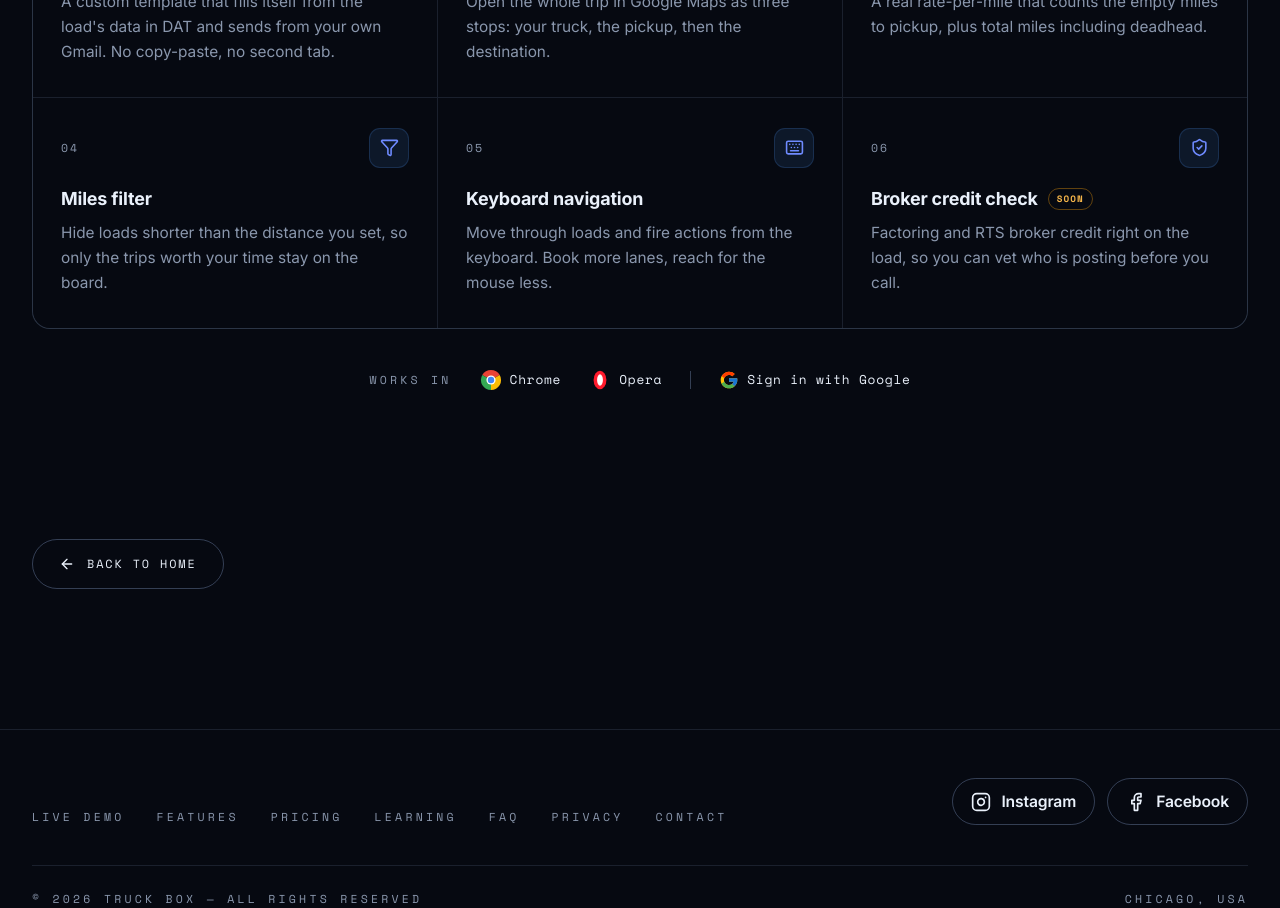
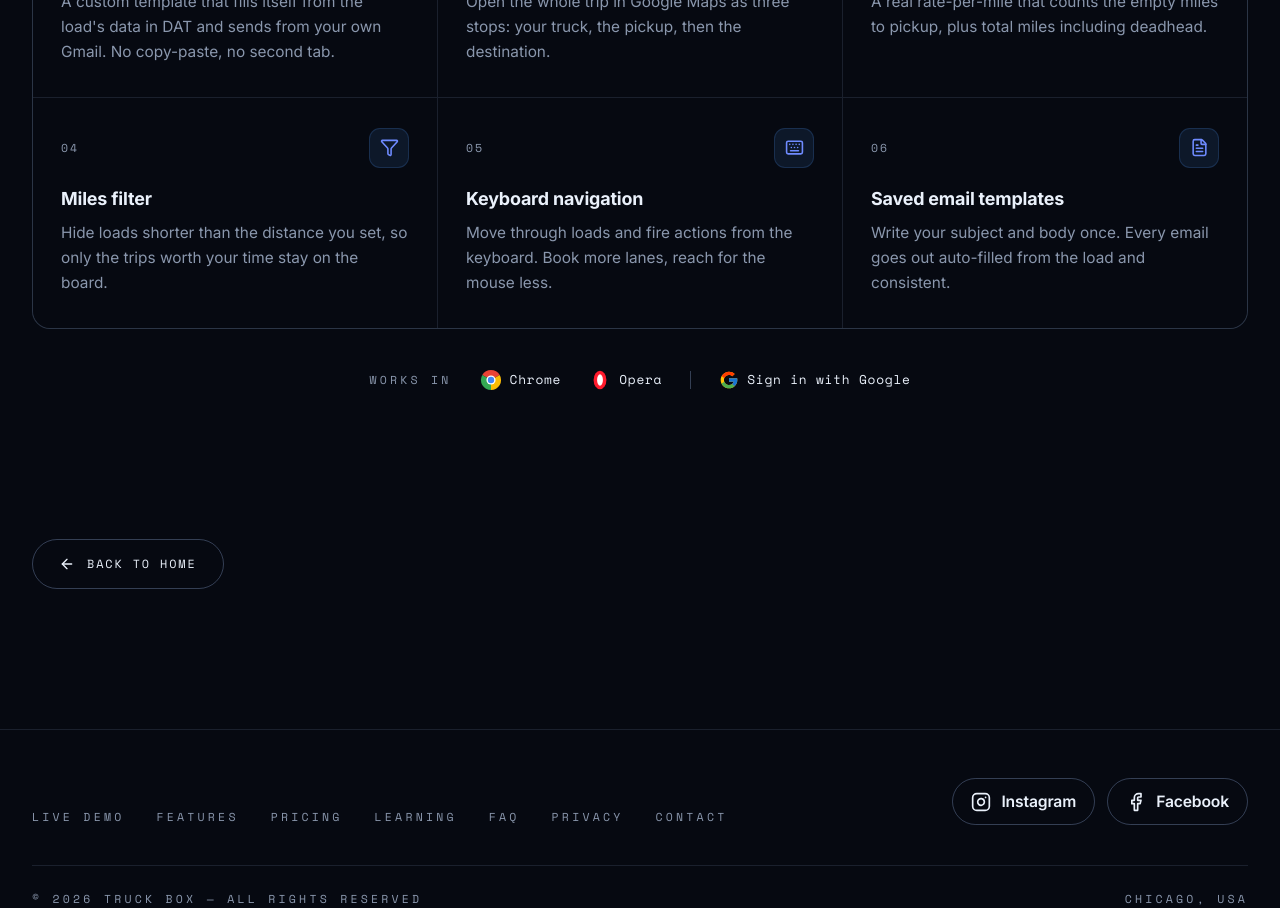
Before and after one commit to mng2214/truckbox-extension-landing, a React (Vite) app: page /demo in a window 1280 px wide. Shown: the part 2600-3508 px from the top of the page. Built offline with nearby package versions, Linux system fonts and the light colour scheme.

Commit message:
clean up

```diff
--- a/src/App.tsx
+++ b/src/App.tsx
@@ -19,9 +19,9 @@ import {
   Gauge,
   Filter,
   Keyboard,
-  ShieldCheck,
   ChevronDown,
   RotateCw,
+  FileText,
 } from "lucide-react";
 
 type NavItem = { href: string; label: string; route?: boolean };
@@ -643,13 +643,13 @@ function LoadDetailPanel({
    ============================================================ */
 
 export function DemoFeatures() {
-  const items = [
+  const items: { icon: React.ReactNode; t: string; d: string; soon?: boolean }[] = [
     { icon: <Mail style={{ width: 19, height: 19 }} />, t: "One-click broker email", d: "A custom template that fills itself from the load's data in DAT and sends from your own Gmail. No copy-paste, no second tab." },
     { icon: <MapPin style={{ width: 19, height: 19 }} />, t: "Google Maps in one click", d: "Open the whole trip in Google Maps as three stops: your truck, the pickup, then the destination." },
     { icon: <Gauge style={{ width: 19, height: 19 }} />, t: "RPM with deadhead", d: "A real rate-per-mile that counts the empty miles to pickup, plus total miles including deadhead." },
     { icon: <Filter style={{ width: 19, height: 19 }} />, t: "Miles filter", d: "Hide loads shorter than the distance you set, so only the trips worth your time stay on the board." },
     { icon: <Keyboard style={{ width: 19, height: 19 }} />, t: "Keyboard navigation", d: "Move through loads and fire actions from the keyboard. Book more lanes, reach for the mouse less." },
-    { icon: <ShieldCheck style={{ width: 19, height: 19 }} />, t: "Broker credit check", soon: true, d: "Factoring and RTS broker credit right on the load, so you can vet who is posting before you call." },
+    { icon: <FileText style={{ width: 19, height: 19 }} />, t: "Saved email templates", d: "Write your subject and body once. Every email goes out auto-filled from the load and consistent." },
   ];
 
   return (
@@ -1649,6 +1649,7 @@ function Pricing() {
     "Saved templates",
     "Built-in Google Maps route",
     "Copy & share load info",
+    "Click-to-call broker numbers",
     "FMCSA broker report",
     "Refresh-loads button",
     "Short-load filtering",
```
